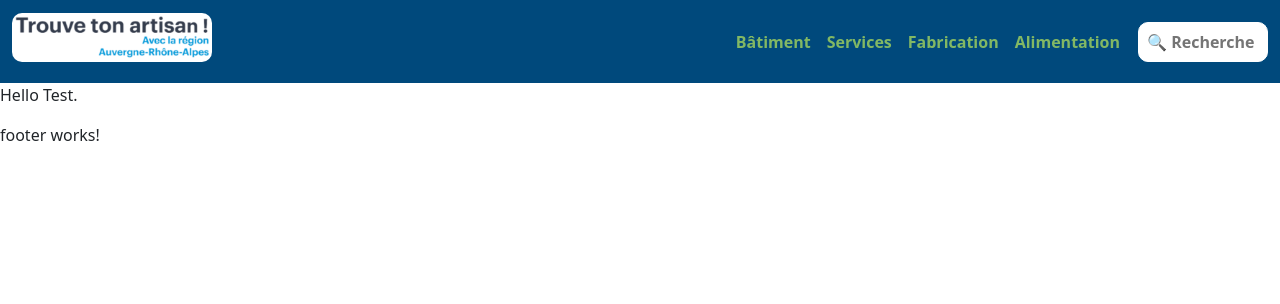
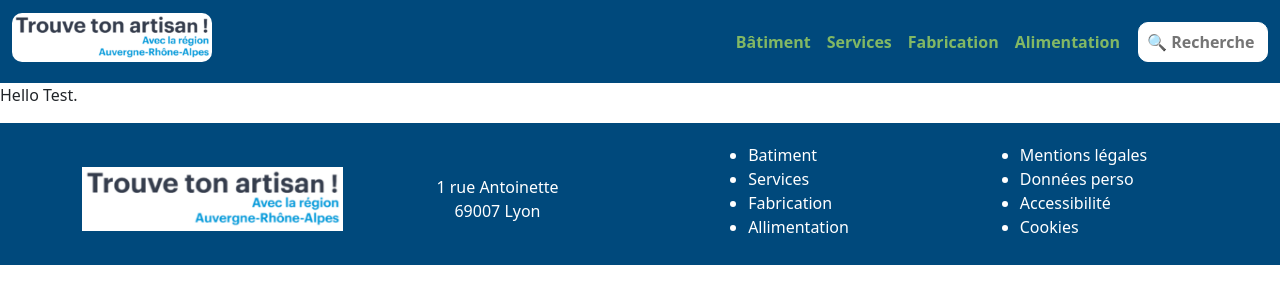
Before and after one commit to GuillaumeDebreuille/trouve-ton-artisan, an Angular app: page / in a window 1280 px wide. Shown: the top 304 px of the page. Built offline with nearby package versions, Linux system fonts and the light colour scheme.

Commit message:
feature/header-footer OK

```diff
--- a/src/app/shared/footer/footer.component.html
+++ b/src/app/shared/footer/footer.component.html
@@ -1 +1,34 @@
-<p>footer works!</p>
+<footer>
+    <div class="container">
+        <div class="row">
+
+            <div class="col-lg-3 col-md-6 col-sm-12 containerFooter">
+                <img src="img/logo.png" alt="logo">
+            </div>
+
+            <div class="col-lg-3 col-md-6 col-sm-12 containerFooter">
+                <div>1 rue Antoinette</div>
+                <div>69007 Lyon</div>
+            </div>
+
+            <div class="col-lg-3 col-md-6 col-sm-12 containerFooter">
+                <ul>
+                    <li><a [routerLink]="['/']">Batiment</a></li>
+                    <li><a [routerLink]="['/']">Services</a></li>
+                    <li><a [routerLink]="['/']">Fabrication</a></li>
+                    <li><a [routerLink]="['/']">Allimentation</a></li>
+                </ul>
+            </div>
+
+            <div class="col-lg-3 col-md-6 col-sm-12 containerFooter">
+                <ul>
+                    <li><a [routerLink]="['/']">Mentions légales</a></li>
+                    <li><a [routerLink]="['/']">Données perso</a></li>
+                    <li><a [routerLink]="['/']">Accessibilité</a></li>
+                    <li><a [routerLink]="['/']">Cookies</a></li>
+                </ul>
+            </div>
+
+        </div>
+    </div>
+</footer>
--- a/src/app/shared/footer/footer.component.scss
+++ b/src/app/shared/footer/footer.component.scss
@@ -0,0 +1,31 @@
+.containerFooter {
+    display: flex;
+    flex-direction: column;
+    align-items: center;
+    justify-content: center;
+
+    padding-top: 20px;
+    padding-bottom: 10px;
+}
+
+img {
+    width: 100%;
+    max-width: 300px;
+}
+
+footer {
+    background-color: #00497C;
+    color: white;
+}
+.containerFooter a {
+    text-decoration: none;
+    color: white;
+}
+.containerFooter a:hover {
+    color: #82b864;
+    font-weight: 700;
+}
+.containerFooter a:active {
+    color: #ffffff;
+    font-weight: 700;
+}
--- a/src/app/shared/footer/footer.component.ts
+++ b/src/app/shared/footer/footer.component.ts
@@ -1,9 +1,10 @@
 import { Component } from '@angular/core';
+import { RouterLink } from '@angular/router';
 
 @Component({
   selector: 'app-footer',
   standalone: true,
-  imports: [],
+  imports: [RouterLink],
   templateUrl: './footer.component.html',
   styleUrl: './footer.component.scss'
 })
```
Also changed, not shown: public/img/travail.png (added).
